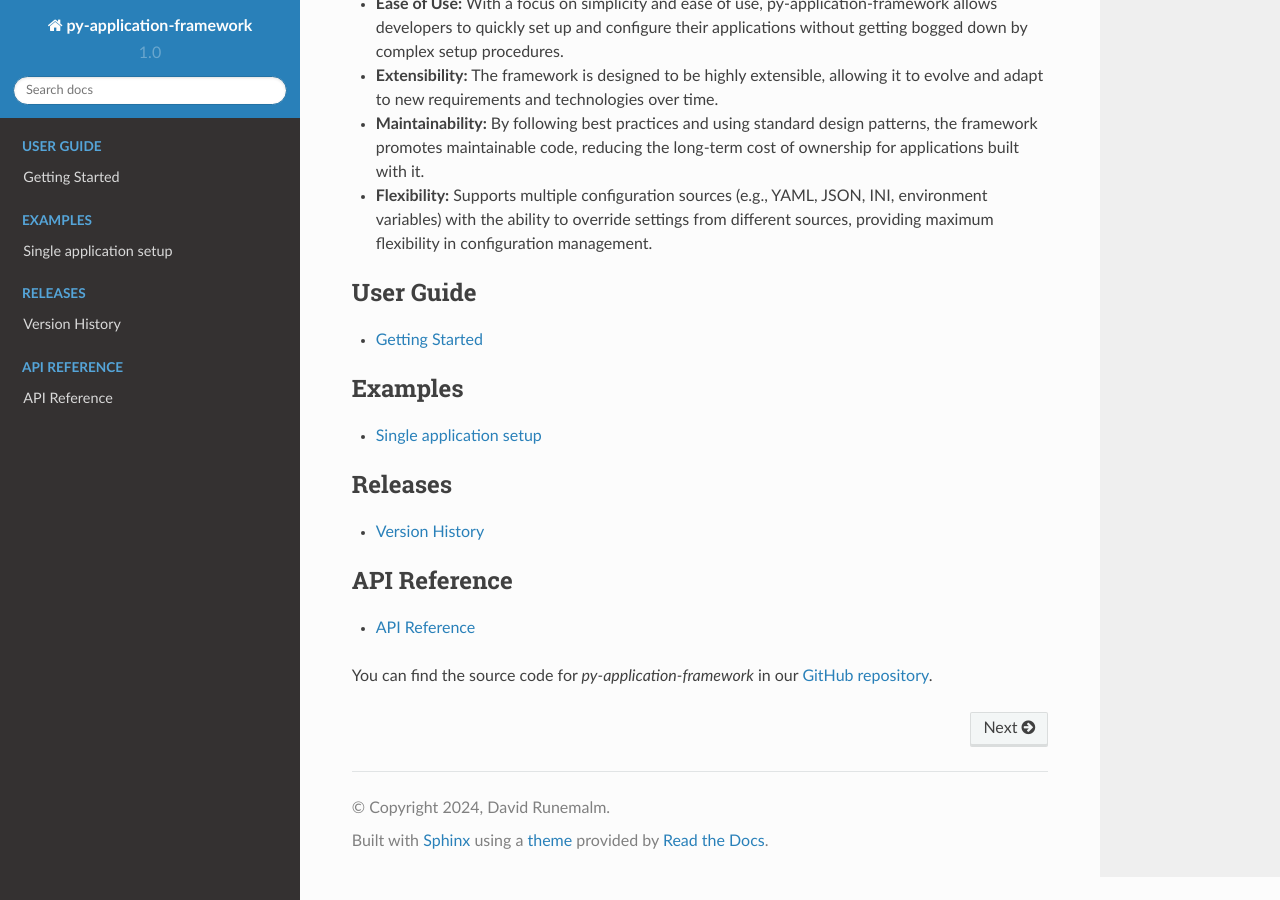
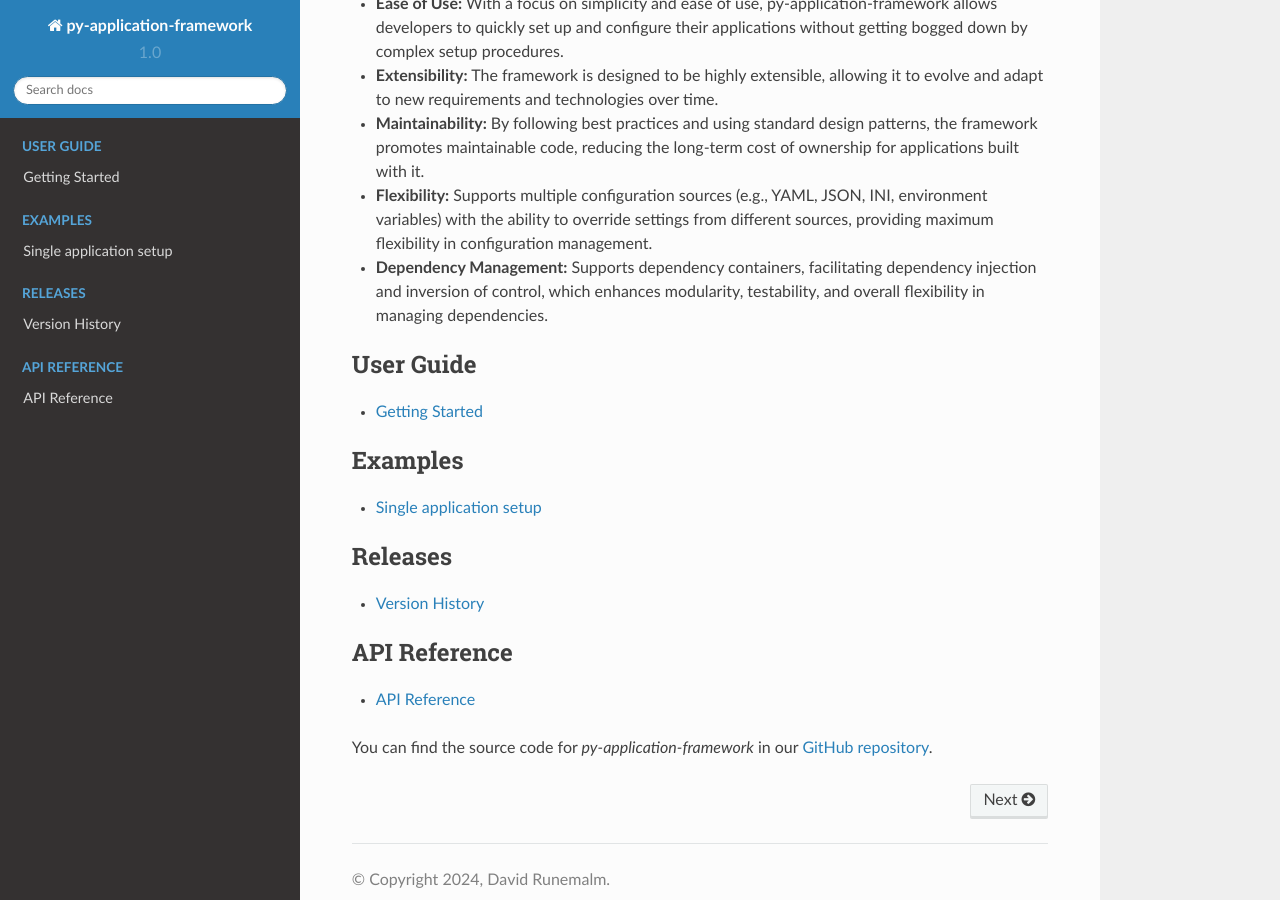
Before and after one commit to runemalm/py-application-framework, a Sphinx documentation site: the page built from docs/index.rst, in a window 1280 px wide and 900 px high, scrolled down 693 px. Built offline with Sphinx 7.4.7 and the Read the Docs theme 2.0.0, drawn with Linux system fonts in a browser that asks for light colours.

Commit message:
Add dependency container to advantages section of documentation.

```diff
--- a/docs/index.rst
+++ b/docs/index.rst
@@ -20,6 +20,7 @@ Key Advantages
 - **Extensibility:** The framework is designed to be highly extensible, allowing it to evolve and adapt to new requirements and technologies over time.
 - **Maintainability:** By following best practices and using standard design patterns, the framework promotes maintainable code, reducing the long-term cost of ownership for applications built with it.
 - **Flexibility:** Supports multiple configuration sources (e.g., YAML, JSON, INI, environment variables) with the ability to override settings from different sources, providing maximum flexibility in configuration management.
+- **Dependency Management:** Supports dependency containers, facilitating dependency injection and inversion of control, which enhances modularity, testability, and overall flexibility in managing dependencies.
 
 .. userguide-docs:
 .. toctree::
```
